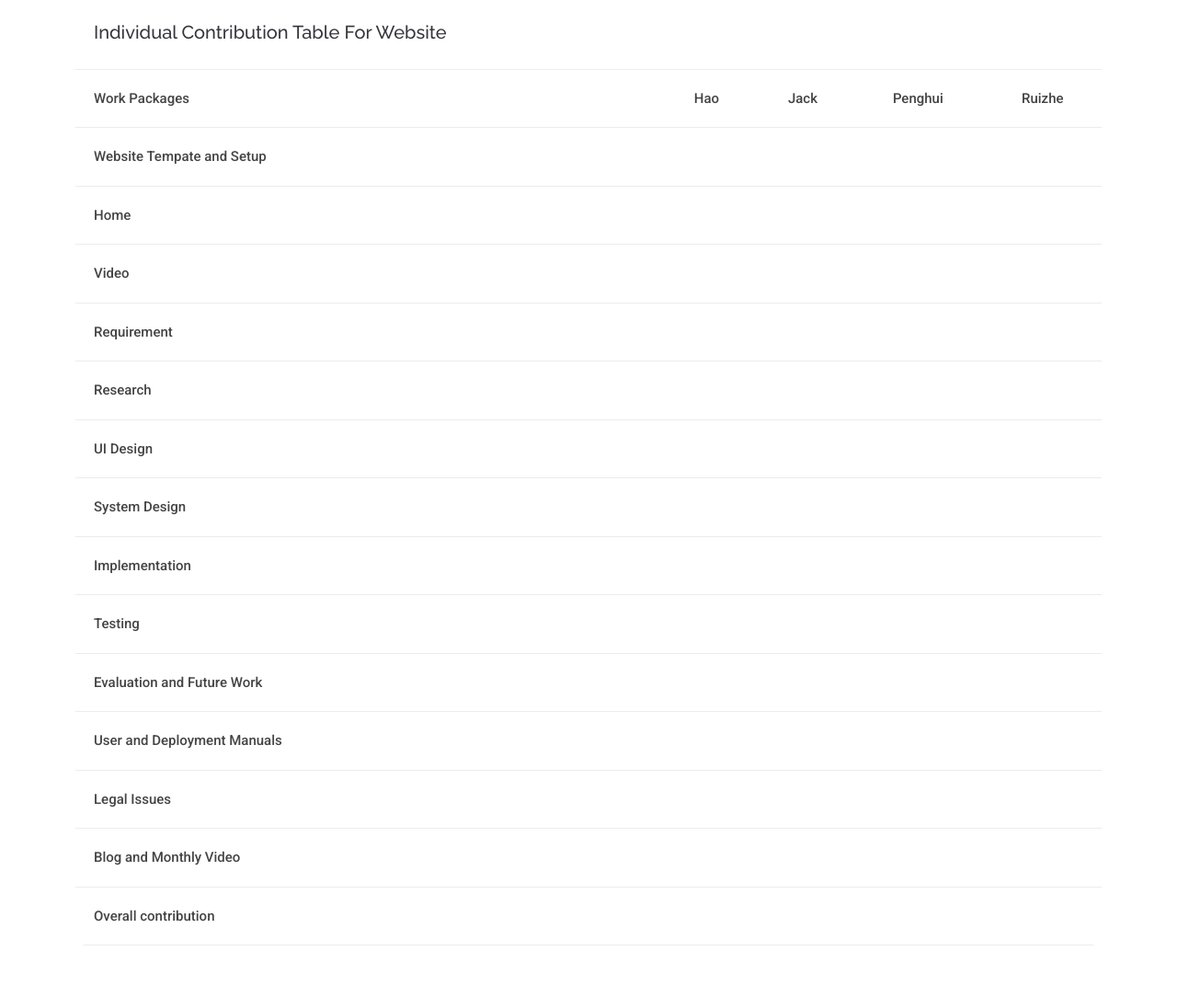
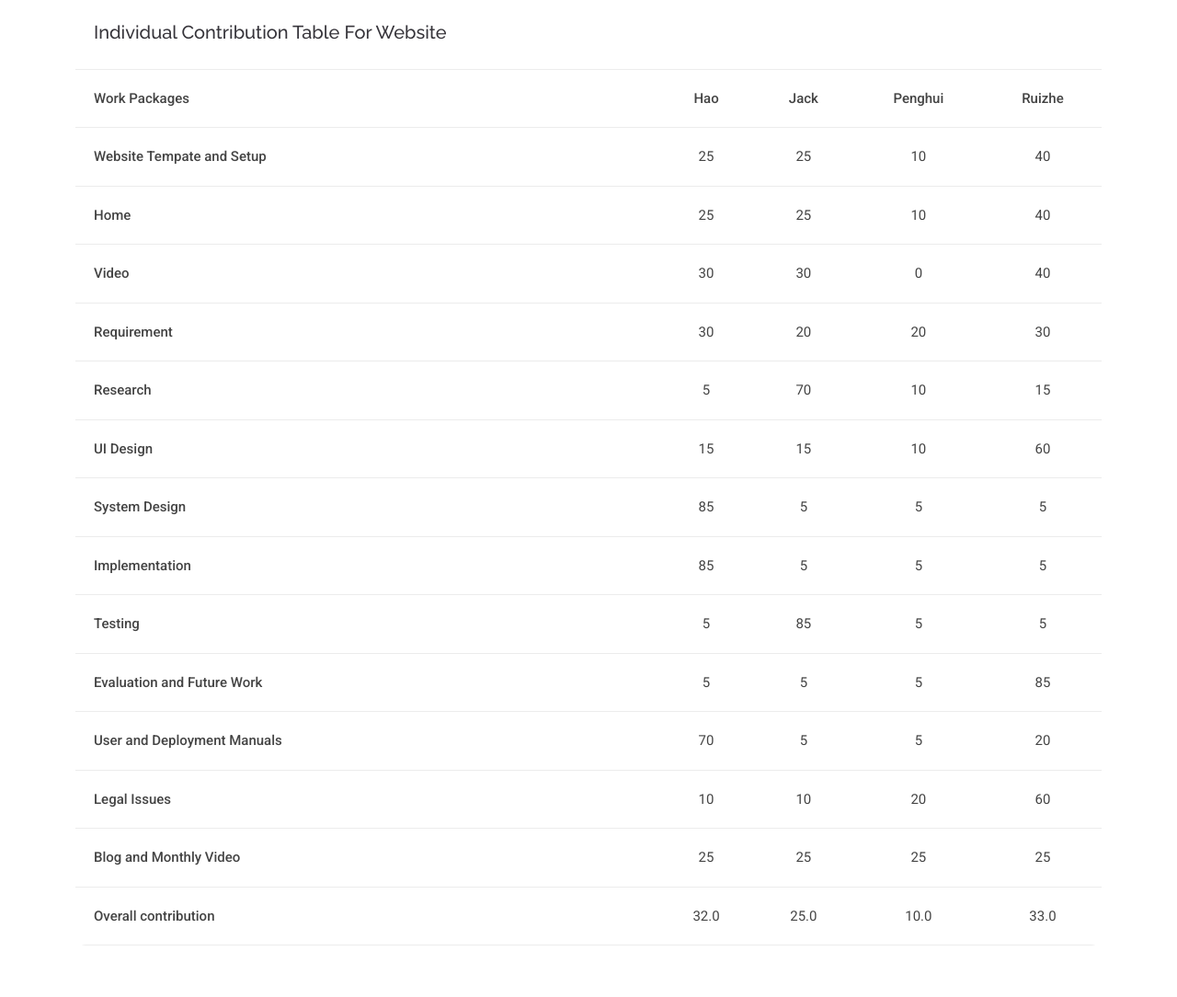
Before and after one commit to jackliu04/Sys-report, a plain HTML site: page evaluation.html in a window 1280 px wide. Shown: the part 2848-3932 px from the top of the page at 92% size. Drawn offline with Linux system fonts and the light colour scheme.

Commit message:
update userm

```diff
--- a/evaluation.html
+++ b/evaluation.html
@@ -416,101 +416,101 @@
                 </tr>
                 <tr>
                   <td class="feature-name">Website Tempate and Setup</td>
-                  <td></td>
-                  <td></td>
-                  <td></td>
-                  <td></td>
+                  <td>25</td>
+                  <td>25</td>
+                  <td>10</td>
+                  <td>40</td>
                 </tr>
                 <tr>
                   <td class="feature-name">Home</td>
-                  <td></td>
-                  <td></td>
-                  <td></td>
-                  <td></td>
+                  <td>25</td>
+                  <td>25</td>
+                  <td>10</td>
+                  <td>40</td>
                 </tr>
                 <tr>
                   <td class="feature-name">Video</td>
-                  <td></td>
-                  <td></td>
-                  <td></td>
-                  <td></td>
+                  <td>30</td>
+                  <td>30</td>
+                  <td>0</td>
+                  <td>40</td>
                 </tr>
                 <tr>
                   <td class="feature-name">Requirement</td>
-                  <td></td>
-                  <td></td>
-                  <td></td>
-                  <td></td>
+                  <td>30</td>
+                  <td>20</td>
+                  <td>20</td>
+                  <td>30</td>
                 </tr>
                 <tr>
                   <td class="feature-name">Research</td>
-                  <td></td>
-                  <td></td>
-                  <td></td>
-                  <td></td>
+                  <td>5</td>
+                  <td>70</td>
+                  <td>10</td>
+                  <td>15</td>
                 </tr>
                 <tr>
                   <td class="feature-name">UI Design</td>
-                  <td></td>
-                  <td></td>
-                  <td></td>
-                  <td></td>
+                  <td>15</td>
+                  <td>15</td>
+                  <td>10</td>
+                  <td>60</td>
                 </tr>
                 <tr>
                   <td class="feature-name">System Design</td>
-                  <td></td>
-                  <td></td>
-                  <td></td>
-                  <td></td>
+                  <td>85</td>
+                  <td>5</td>
+                  <td>5</td>
+                  <td>5</td>
                 </tr>
                 <tr>
                   <td class="feature-name">Implementation</td>
-                  <td></td>
-                  <td></td>
-                  <td></td>
-                  <td></td>
+                  <td>85</td>
+                  <td>5</td>
+                  <td>5</td>
+                  <td>5</td>
                 </tr>
                 <tr>
                   <td class="feature-name">Testing</td>
-                  <td></td>
-                  <td></td>
-                  <td></td>
-                  <td></td>
+                  <td>5</td>
+                  <td>85</td>
+                  <td>5</td>
+                  <td>5</td>
                 </tr>
                 <tr>
                   <td class="feature-name">Evaluation and Future Work</td>
-                  <td></td>
-                  <td></td>
-                  <td></td>
-                  <td></td>
+                  <td>5</td>
+                  <td>5</td>
+                  <td>5</td>
+                  <td>85</td>
                 </tr>
                 <tr>
                   <td class="feature-name">User and Deployment Manuals</td>
-                  <td></td>
-                  <td></td>
-                  <td></td>
-                  <td></td>
+                  <td>70</td>
+                  <td>5</td>
+                  <td>5</td>
+                  <td>20</td>
                 </tr>
                 <tr>
                   <td class="feature-name">Legal Issues</td>
-                  <td></td>
-                  <td></td>
-                  <td></td>
-                  <td></td>
+                  <td>10</td>
+                  <td>10</td>
+                  <td>20</td>
+                  <td>60</td>
                 </tr>
                 <tr>
                   <td class="feature-name">Blog and Monthly Video</td>
-                  <td></td>
-                  <td></td>
-                  <td></td>
-                  <td></td>
+                  <td>25</td>
+                  <td>25</td>
+                  <td>25</td>
+                  <td>25</td>
                 </tr>
                 <tr>
                   <td class="feature-name">Overall contribution</td>
-                  <td></td>
-                  <td></td>
-                  <td></td>
-                  <td></td>
+                  <td>32.0</td>
+                  <td>25.0</td>
+                  <td>10.0</td>
+                  <td>33.0</td>
                 </tr>
 
               </tbody>
@@ -560,38 +560,38 @@
                 </tr>
                 <tr>
                   <td class="feature-name">Research and Experiments</td>
-                  <td></td>
-                  <td></td>
-                  <td></td>
-                  <td></td>
+                  <td>50</td>
+                  <td>0</td>
+                  <td>5</td>
+                  <td>45</td>
                 </tr>
                 <tr>
                   <td class="feature-name">UI Design</td>
-                  <td></td>
-                  <td></td>
-                  <td></td>
-                  <td></td>
+                  <td>50</td>
+                  <td>0</td>
+                  <td>20</td>
+                  <td>30</td>
                 </tr>
                 <tr>
                   <td class="feature-name">Coding</td>
-                  <td></td>
-                  <td></td>
-                  <td></td>
-                  <td></td>
+                  <td>70</td>
+                  <td>5</td>
+                  <td>5</td>
+                  <td>20</td>
                 </tr>
                 <tr>
                   <td class="feature-name">Testing</td>
-                  <td></td>
-                  <td></td>
-                  <td></td>
-                  <td></td>
+                  <td>0</td>
+                  <td>95</td>
+                  <td>5</td>
+                  <td>0</td>
                 </tr>
                 <tr>
                   <td class="feature-name">Overall contribution</td>
-                  <td></td>
-                  <td></td>
-                  <td></td>
-                  <td></td>
+                  <td>42.5</td>
+                  <td>25</td>
+                  <td>8.75</td>
+                  <td>23.75</td>
                 </tr>
               </tbody>
             </table>
```
